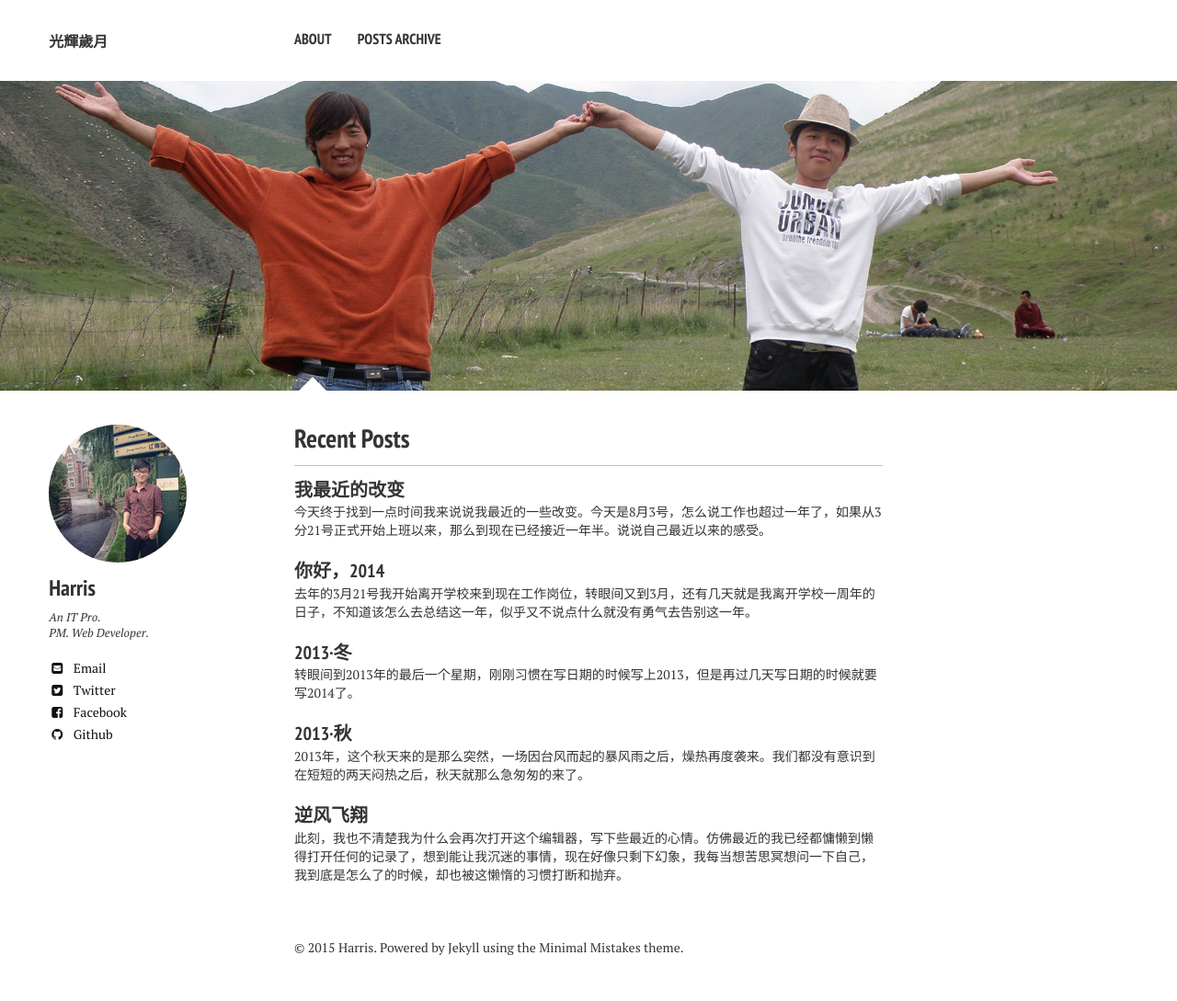
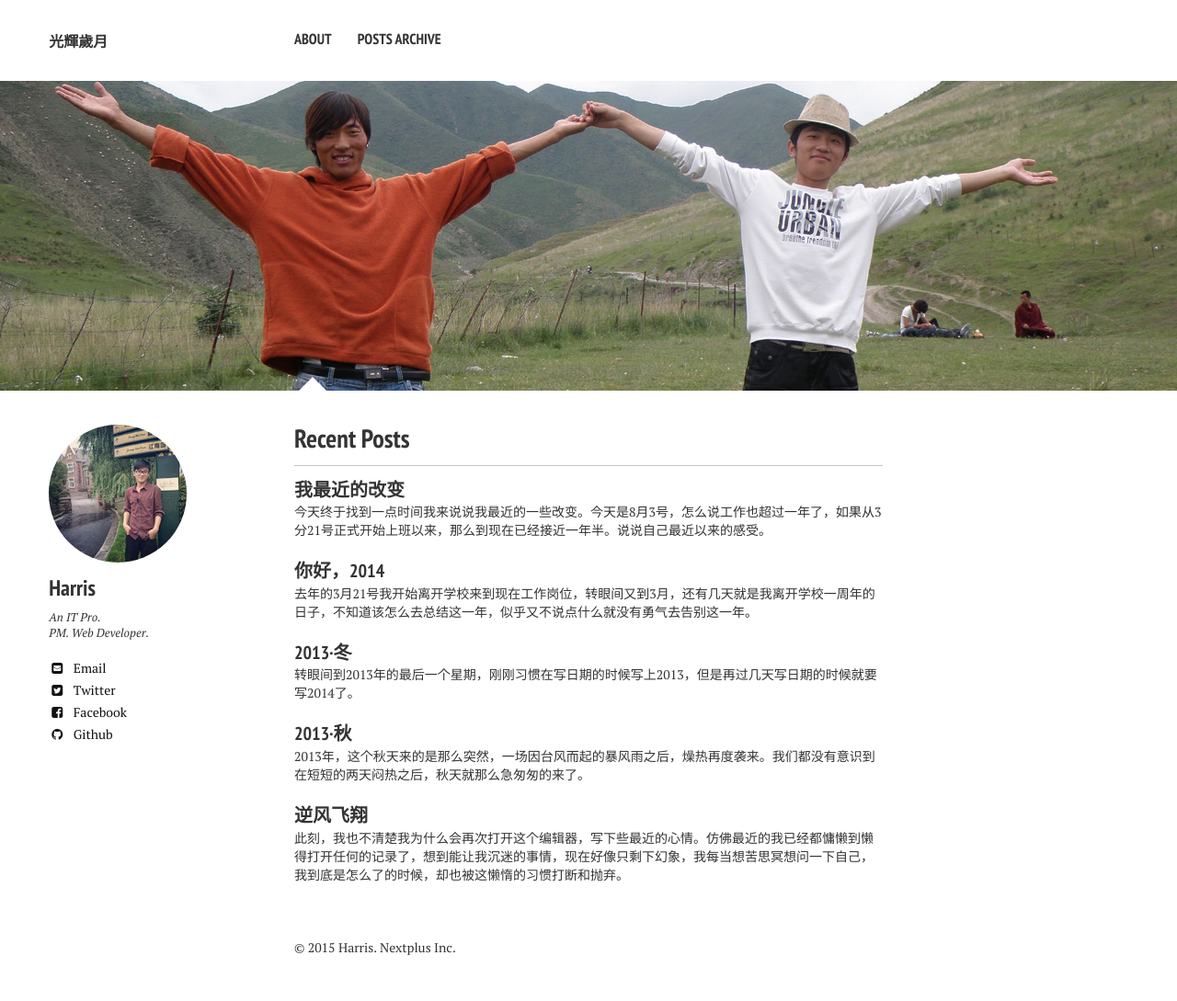
Before and after one commit to menthe/menthe.github.io, a Jekyll site: the page built from index.md, in a window 1280 px wide. Shown: the whole page at 92% size. Built offline with Jekyll 4.4.1, drawn with Linux system fonts in a browser that asks for light colours; nearby versions of some CDN libraries.

Commit message:
删除footer处的广告。

```diff
--- a/_includes/_footer.html
+++ b/_includes/_footer.html
@@ -12,4 +12,4 @@
 </div><!-- /.google-ads -->
 {% endif %}
 
-<span>&copy; {{ site.time | date: '%Y' }} {{ site.owner.name }}. Powered by <a href="http://jekyllrb.com" rel="nofollow">Jekyll</a> using the <a href="http://mademistakes.com/minimal-mistakes/" rel="nofollow">Minimal Mistakes</a> theme.</span>
+<span>&copy; {{ site.time | date: '%Y' }} {{ site.owner.name }}. Nextplus Inc.</span>
```
